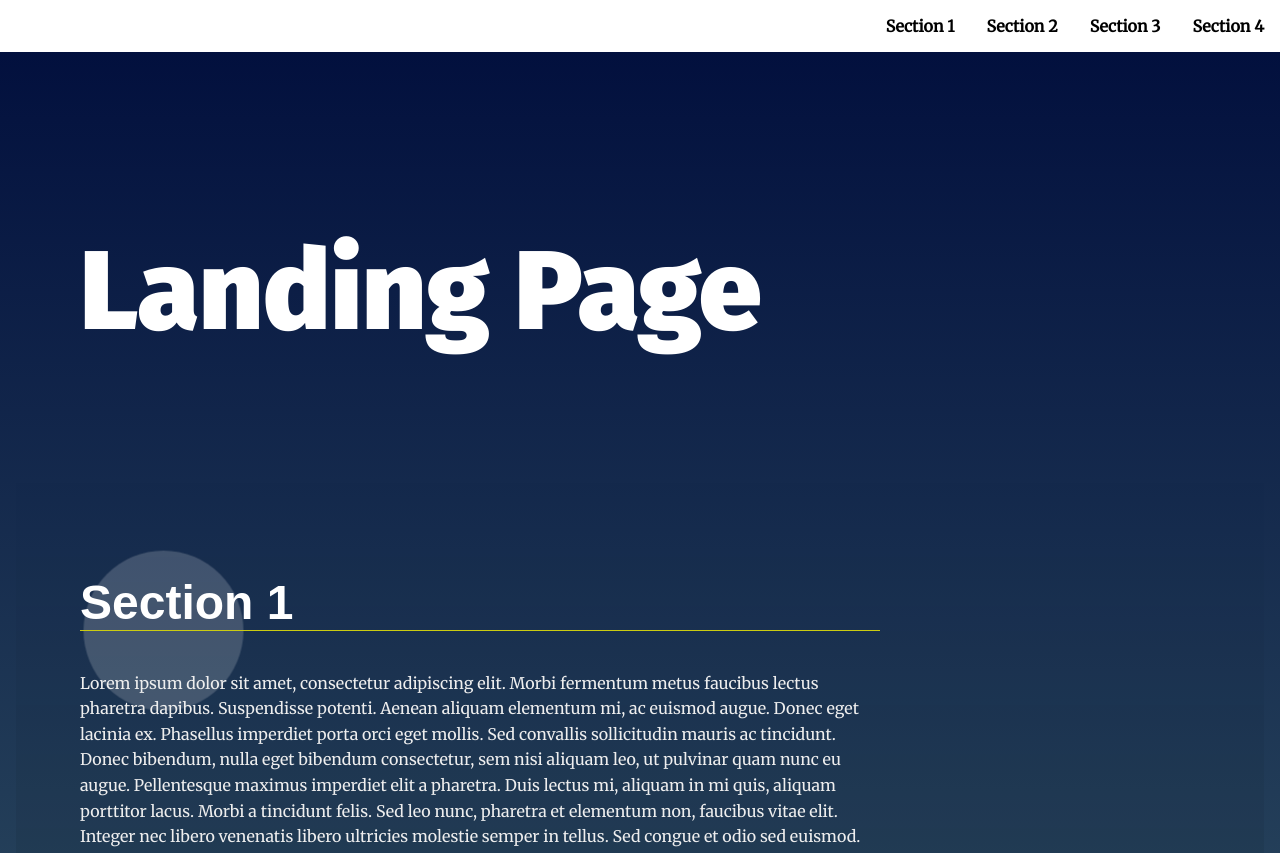
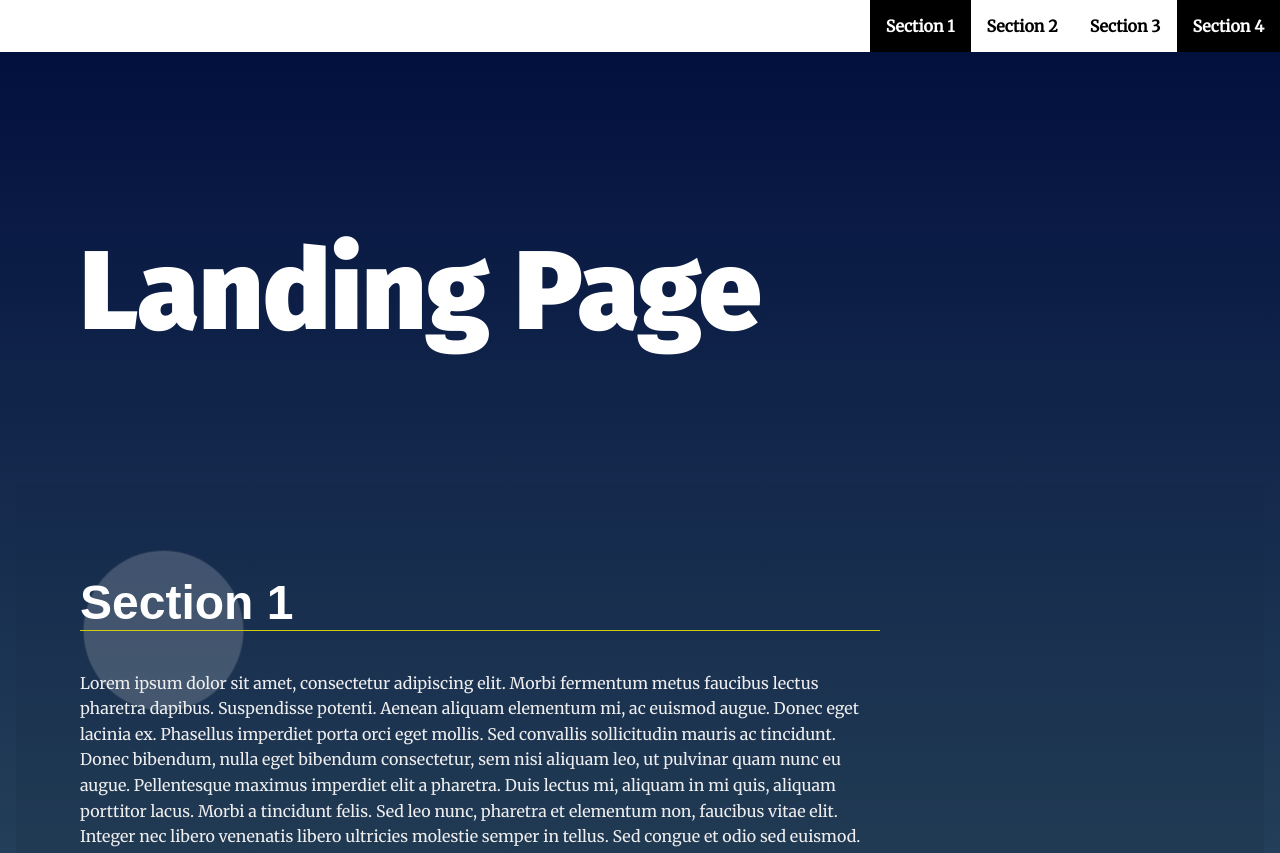
Before and after one commit to nkpaliath/udacity-frontend-dev-landing-page, a plain HTML site: page index.html in a window 1280 px wide. Shown: the top 853 px of the page. Drawn offline with Linux system fonts and the light colour scheme.

Commit message:
fix issues

```diff
--- a/css/styles.css
+++ b/css/styles.css
@@ -77,6 +77,11 @@ section {
   background: #333;
   color: #fff;
   transition: ease 0.3s all;
+}
+
+.navbar__menu .menu__link__active {
+  background: #000;
+  color: #fff;
 }
 
 /* Header Styles */
--- a/js/app.js
+++ b/js/app.js
@@ -41,7 +41,13 @@ const createNavLinks = () => {
   sections.forEach((section) => {
     const navDataset = section.dataset.nav;
     const li = document.createElement("li");
-    li.innerHTML = `<a href="#${section.id}" class="menu__link">${navDataset}</a>`;
+    let menuItemClass = "";
+    if (section.id === "section1") {
+      menuItemClass = "menu__link menu__link__active";
+    } else {
+      menuItemClass = "menu__link";
+    }
+    li.innerHTML = `<a href="#${section.id}" class="${menuItemClass}">${navDataset}</a>`;
     fragment.appendChild(li);
   });
 
@@ -85,24 +91,36 @@ navbarList.addEventListener("click", updateNavBarHandler);
 const scrollEventHandler = () => {
   const sections = getDataNavSections();
   const mainHeading = document.querySelector(".main__hero").firstElementChild;
-
+  const sectionLinks = document.querySelectorAll(".menu__link");
   const rectMainHeading = mainHeading.getBoundingClientRect();
   if (rectMainHeading.top >= DEFAULT_VALUE) {
     // This condition is added to make sure that the first section retains the default active class
     const section1 = document.querySelector("#section1");
     if (!section1.classList.contains("active__section")) {
       section1.classList.add("active__section");
+      sectionLinks[0].classList.add("menu__link__active");
     }
   } else {
     sections.forEach((section) => {
       const rectSection = section.getBoundingClientRect();
+
       if (rectSection.top <= TOP_VALUE && rectSection.bottom >= BOTTOM_VALUE) {
         if (!section.classList.contains("active__section")) {
           section.classList.add("active__section");
+          sectionLinks.forEach((link) => {
+            if (link.textContent === section.dataset.nav) {
+              link.classList.add("menu__link__active");
+            }
+          });
         }
       } else {
         if (section.classList.contains("active__section")) {
           section.classList.remove("active__section");
+          sectionLinks.forEach((link) => {
+            if (link.textContent === section.dataset.nav) {
+              link.classList.remove("menu__link__active");
+            }
+          });
         }
       }
     });
```
